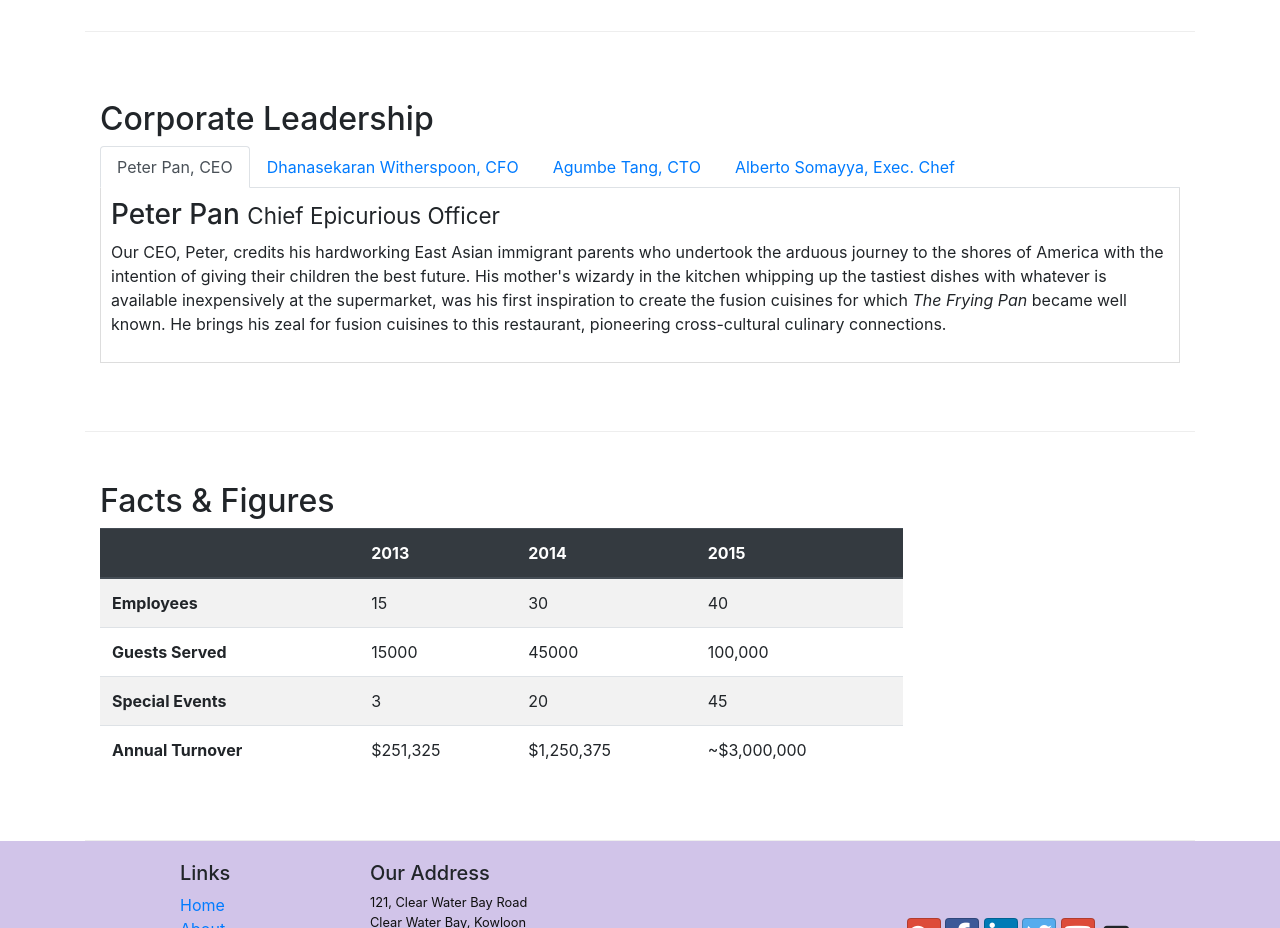
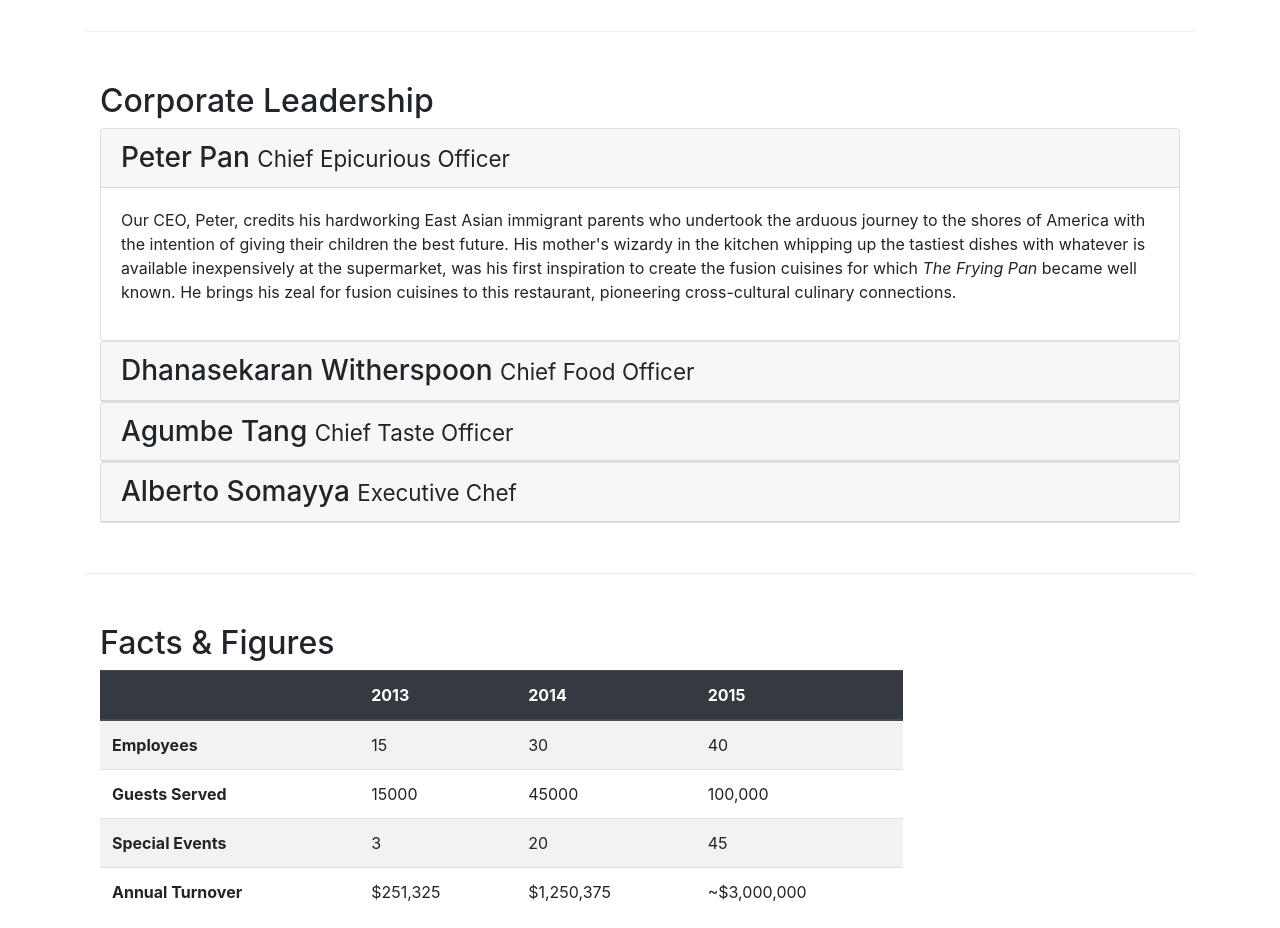
Before and after one commit to kartik-j1999/ConFusion, a website: page aboutus.html in a window 1280 px wide. Shown: the part 940-1868 px from the top of the page. Drawn offline with nearby package versions, Linux system fonts and the light colour scheme.

Commit message:
Accordion

```diff
--- a/aboutus.html
+++ b/aboutus.html
@@ -104,38 +104,68 @@
         <div class="row row-content align-items-center">
             <div class="col-12">
                 <h2>Corporate Leadership</h2>
-                <ul class = "nav nav-tabs">
-                    <li class="nav-item">
-                        <a class="nav-link active" href="#peter" role="tab" data-toggle="tab">Peter Pan, CEO</a>
-                    </li>
-                    <li class="nav-item">
-                        <a class="nav-link" href="#danny" role="tab" data-toggle="tab">Dhanasekaran Witherspoon, CFO</a>
-                    </li>
-                    <li class="nav-item">
-                        <a class="nav-link" href="#agumbe" role="tab" data-toggle="tab">Agumbe Tang, CTO</a>
-                    </li>
-                    <li class="nav-item">
-                        <a class="nav-link" href="#alberto" role="tab" data-toggle="tab">Alberto Somayya, Exec. Chef</a>
-                    </li>
-                </ul>
 
-                <div class="tab-content">
-                    <div role="tabpanel" class="tab-pane fade show active" id="peter">
-                        <h3>Peter Pan <small>Chief Epicurious Officer</small></h3>
-                        <p class="d-none d-sm-block">Our CEO, Peter, credits his hardworking East Asian immigrant parents who undertook the arduous journey to the shores of America with the intention of giving their children the best future. His mother's wizardy in the kitchen whipping up the tastiest dishes with whatever is available inexpensively at the supermarket, was his first inspiration to create the fusion cuisines for which <em>The Frying Pan</em> became well known. He brings his zeal for fusion cuisines to this restaurant, pioneering cross-cultural culinary connections.</p>
+                <div id="accordion">
+                    <div class="card">
+                        <div class="card-header" role="tab" id="peterhead">
+                            <h3 class="mb-0">
+                                <a data-toggle="collapse" data-target="#peter">
+                                    Peter Pan <small>Chief Epicurious Officer</small>
+                                </a>
+                            </h3>
+                        </div>
+                        <div class="collapse show" id="peter" data-parent="#accordion">
+                            <div class="card-body">
+                                <p class="d-none d-sm-block">Our CEO, Peter, credits his hardworking East Asian immigrant parents who undertook the arduous journey to the shores of America with the intention of giving their children the best future. His mother's wizardy in the kitchen whipping up the tastiest dishes with whatever is available inexpensively at the supermarket, was his first inspiration to create the fusion cuisines for which <em>The Frying Pan</em> became well known. He brings his zeal for fusion cuisines to this restaurant, pioneering cross-cultural culinary connections.</p>
+                            </div>
+                        </div>
                     </div>
-                    <div role="tabpanel" class="tab-pane fade" id="danny">
-                        <h3>Dhanasekaran Witherspoon <small>Chief Food Officer</small></h3>
-                        <p class="d-none d-sm-block">Our CFO, Danny, as he is affectionately referred to by his colleagues, comes from a long established family tradition in farming and produce. His experiences growing up on a farm in the Australian outback gave him great appreciation for varieties of food sources. As he puts it in his own words, <em>Everything that runs, wins, and everything that stays, pays!</em></p>
+
+
+                    <div class="card">
+                        <div class="card-header" role="tab" id="dannyhead">
+                            <h3 class="mb-0">
+                                <a class="collapsed" data-toggle="collapse" data-target="#danny">
+                                    Dhanasekaran Witherspoon <small>Chief Food Officer</small>
+                                </a>
+                            </h3>
+                        </div>
+                        <div class="collapse" id="danny" data-parent="#accordion">
+                            <div class="card-body">
+                                <p class="d-none d-sm-block">Our CFO, Danny, as he is affectionately referred to by his colleagues, comes from a long established family tradition in farming and produce. His experiences growing up on a farm in the Australian outback gave him great appreciation for varieties of food sources. As he puts it in his own words, <em>Everything that runs, wins, and everything that stays, pays!</em></p>
+                            </div>
+                        </div>
                     </div>
-                    <div role="tabpanel" class="tab-pane fade" id="agumbe">
-                        <h3>Agumbe Tang <small>Chief Taste Officer</small></h3>
-                        <p class="d-none d-sm-block">Blessed with the most discerning gustatory sense, Agumbe, our CTO, personally ensures that every dish that we serve meets his exacting tastes. Our chefs dread the tongue lashing that ensues if their dish does not meet his exacting standards. He lives by his motto, <em>You click only if you survive my lick.</em></p>
+
+                    <div class="card">
+                        <div class="card-header" role="tab" id="agumbehead">
+                            <h3 class="mb-0">
+                                <a class="collapsed" data-toggle="collapse" data-target="#agumbe">
+                                    Agumbe Tang <small>Chief Taste Officer</small>
+                                </a>
+                            </h3>
+                        </div>
+                        <div class="collapse" id="agumbe" data-parent="#accordion">
+                            <div class="card-body">
+                                <p class="d-none d-sm-block">Blessed with the most discerning gustatory sense, Agumbe, our CTO, personally ensures that every dish that we serve meets his exacting tastes. Our chefs dread the tongue lashing that ensues if their dish does not meet his exacting standards. He lives by his motto, <em>You click only if you survive my lick.</em></p>
+                            </div>
+                        </div>
                     </div>
-                    <div role="tabpanel" class="tab-pane fade" id="alberto">
-                        <h3>Alberto Somayya <small>Executive Chef</small></h3>
-                        <p class="d-none d-sm-block">Award winning three-star Michelin chef with wide International experience having worked closely with whos-who in the culinary world, he specializes in creating mouthwatering Indo-Italian fusion experiences. He says, <em>Put together the cuisines from the two craziest cultures, and you get a winning hit! Amma Mia!</em></p>
+
+                    <div class="card">
+                        <div class="card-header" role="tab" id="albertohead">
+                        <h3 class="mb-0">
+                            <a class="collapsed" data-toggle="collapse" data-target="#alberto">
+                            Alberto Somayya <small>Executive Chef</small>
+                            </a>
+                        </h3>
                     </div>
+                    <div class="collapse" id="alberto" data-parent="#accordion">
+                        <div class="card-body">
+                            <p class="d-none d-sm-block">Award winning three-star Michelin chef with wide International experience having worked closely with whos-who in the culinary world, he specializes in creating mouthwatering Indo-Italian fusion experiences. He says, <em>Put together the cuisines from the two craziest cultures, and you get a winning hit! Amma Mia!</em></em></p>
+                        </div>
+                    </div>
+                </div>
                 </div>
             </div>
         </div>
```
